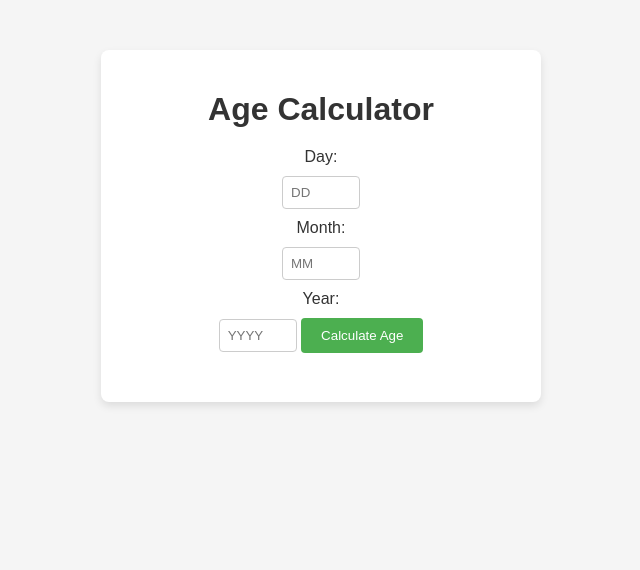
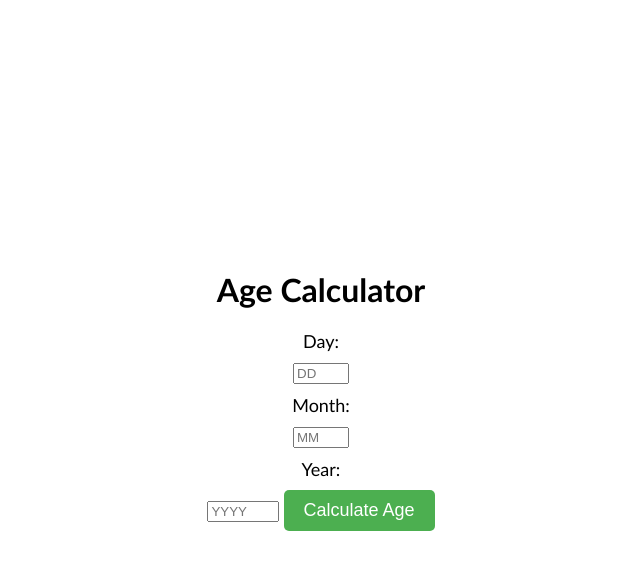
Before and after one commit to Aniyamodi/age-calculator, a plain HTML site: page index.html in a window 1280 px wide. Shown: the whole page, without its empty margins (319-959 px from the left). Drawn offline with Linux system fonts and the light colour scheme.

Commit message:
Update style.css

```diff
--- a/style.css
+++ b/style.css
@@ -1,53 +1,103 @@
 body {
-    font-family: Arial, sans-serif;
+    display: flex;
+    justify-content: center;
+    /* Horizontal alignment */
+    align-items: center;
+    /* Vertical alignment */
+    font-family: "Gill Sans", "Gill Sans MT", Calibri, "Trebuchet MS", sans-serif;
+    margin: 0;
+    /* Remove default margin */
+    height: 100vh;
+    /* Make body fill the viewport */
     text-align: center;
-    background-color: #f5f5f5;
-    margin: 0;
-    padding: 0;
 }
 
-.container {
-    max-width: 400px;
-    margin: 50px auto;
-    background-color: #fff;
-    border-radius: 8px;
-    padding: 20px;
-    box-shadow: 0 4px 8px rgba(0, 0, 0, 0.1);
+/* Defining card properties */
+.card {
+    width: 60%;
+    min-width: 300px;
+    /* Set a minimum width */
+    box-shadow: 0 4px 8px rgba(0, 0, 0, 0.2);
+    transition: 0.3s;
+    border-radius: 5px;
+    padding: 2%;
+    background-color: #f9f9f9;
+    /* Light gray background */
 }
 
-h1 {
+header {
+    text-align: center;
+    /* Center align header text */
     margin-bottom: 20px;
-    color: #333;
+    /* Add some space below header */
 }
 
-label {
-    display: block;
-    margin-bottom: 10px;
-    color: #333;
+header h1 {
+    color: green;
+    font-size: 36px;
+    /* Larger font size */
+    padding: 10px 0;
+    /* Add padding top and bottom */
+    margin: 0;
+    /* Remove default margin */
 }
 
-input[type="number"] {
-    width: 60px;
-    padding: 8px;
-    margin-bottom: 10px;
-    border: 1px solid #ccc;
-    border-radius: 4px;
+/* Setting font and margin for text before input box */
+label {
+    font-size: 18px;
+    margin: 10px 0;
+    /* Add vertical margin */
+    display: block;
+    /* Ensure labels are displayed as block elements */
 }
 
 button {
-    background-color: #4caf50;
+    font-size: 18px;
+    padding: 10px 20px;
+    /* Add padding */
+    border: none;
+    background-color: #4CAF50;
+    /* Green button color */
     color: white;
-    padding: 10px 20px;
-    border: none;
-    border-radius: 4px;
     cursor: pointer;
-    transition: background-color 0.3s ease;
+    border-radius: 5px;
 }
 
 button:hover {
     background-color: #45a049;
+    /* Darker green color on hover */
+}
+
+input[type="text"] {
+    width: 100%;
+    /* Full width input */
+    height: 40px;
+    font-size: 16px;
+    padding: 5px;
+    border-radius: 5px;
+    border: 1px solid #ccc;
+    /* Add a border */
+    box-sizing: border-box;
+    /* Include padding and border in input's total width */
+}
+
+#inputDob {
+    margin: 10px 0;
+    /* Add some vertical margin */
 }
 
 p {
-    margin-top: 20px;
+    font-size: 18px;
+    margin: 20px 0;
+    /* Add vertical margin */
 }
+
+#currentAge {
+    min-width: 300px;
+    box-shadow: 0 4px 8px rgba(0, 0, 0, 0.2);
+    transition: 0.3s;
+    border-radius: 5px;
+    padding: 5%;
+    font-size: 18px;
+    margin-top: 5%;
+}
```
